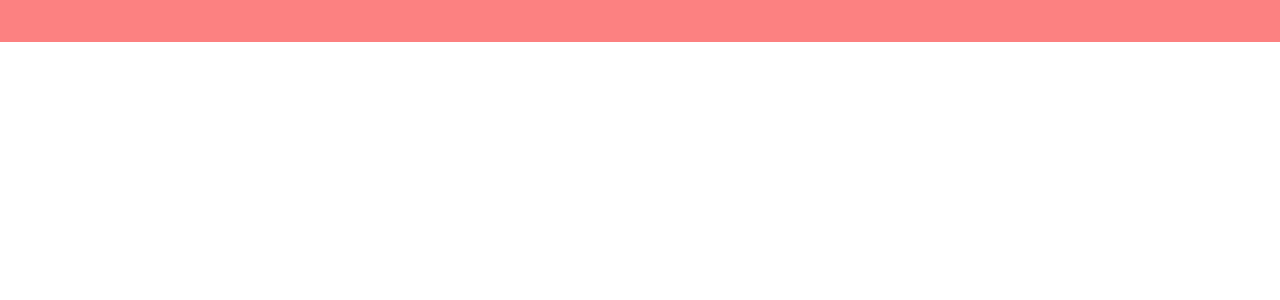
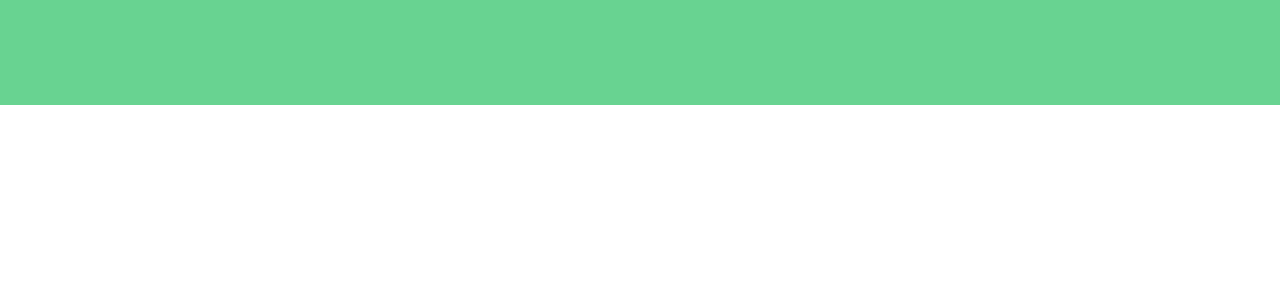
Before and after one commit to hrishik18/Noob-Website_2, a Next.js app: page / in a window 1280 px wide. Shown: the top 300 px of the page. Built offline with nearby package versions, Linux system fonts and the light colour scheme.

Commit message:
Motion box trials

```diff
--- a/pages/index.js
+++ b/pages/index.js
@@ -4,15 +4,24 @@ import { motion } from 'framer-motion'
 const MotionBox = motion(Box)
 
 function Home() {
+    const list = { hidden: { opacity: 0 } }
+    const item = { hidden: { x: -10, opacity: 0 } }
     return (
         <MotionBox
-            height='40px'
-            bg='red.300'
+            variants={list}
+            height='100px'
+            bg='green.300'
             drag='x'
-            dragConstraints={{ left: -300, right:150 }}
+            dragConstraints={{ left: -500, right: 150 }}
             whileHover={{ scale: 1.1 }}
             whileTap={{ scale: 0.9 }}
-        />
+            >
+            <motion.li variants={item}   />
+            <motion.li variants={item} />
+            <motion.li variants={item} />
+            </MotionBox>
+
+
     )
 }
 export default Home;
```
